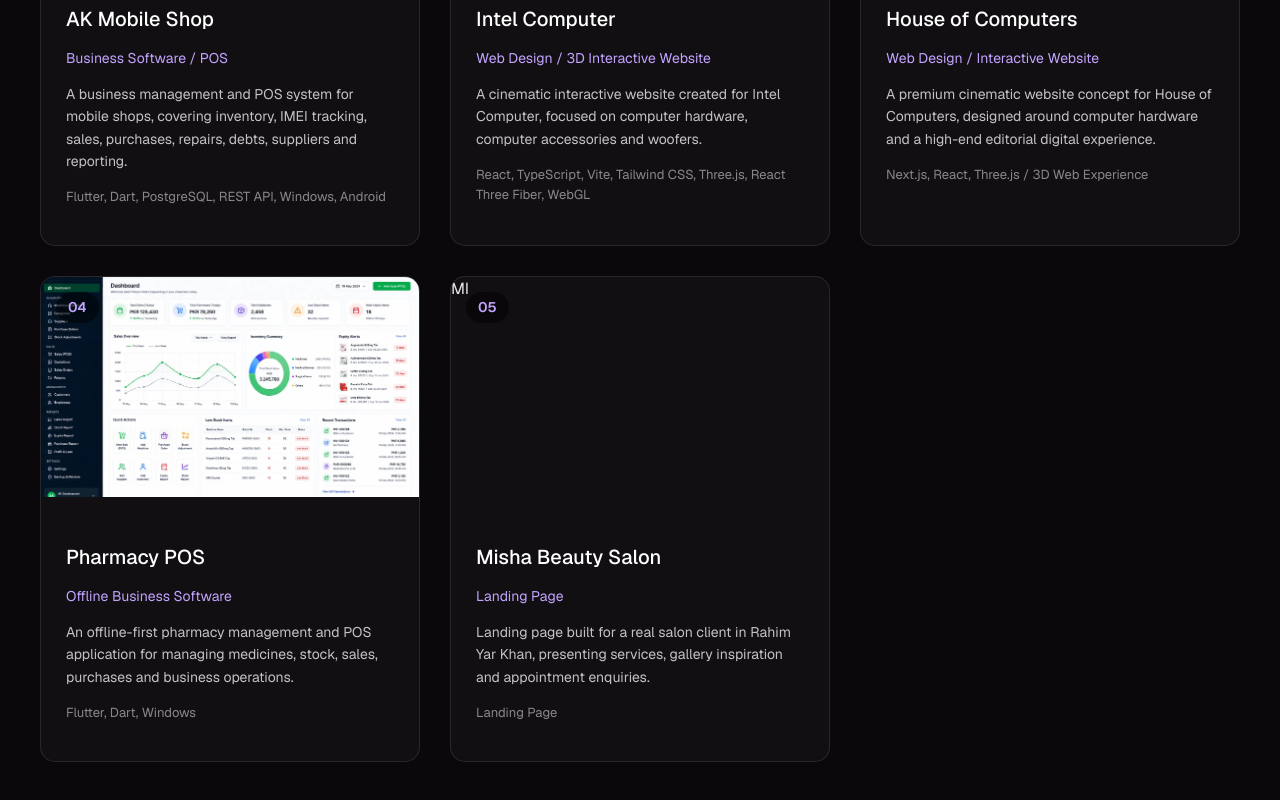
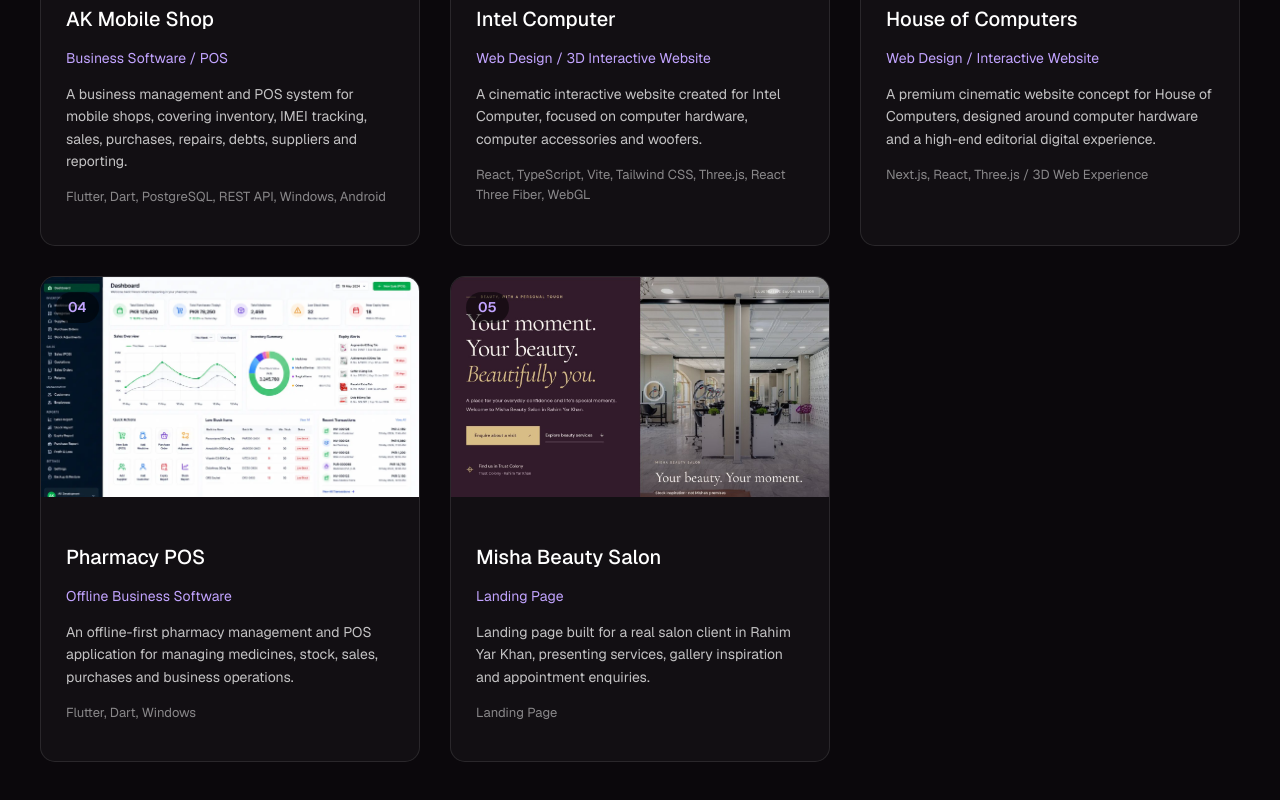
Before and after one commit to u737300-ui/portfolio-website, a React (Vite) app: page /myworks in a window 1280 px wide. Shown: the part 675-1475 px from the top of the page. Built offline with nearby package versions, Linux system fonts and the light colour scheme.

Commit message:
Add Misha Beauty Salon card image to config
Add image: /projects/misha-beauty-salon.jpg to the Misha Beauty Salon entry; all other fields unchanged.

```diff
--- a/src/config.ts
+++ b/src/config.ts
@@ -60,7 +60,7 @@ export const config = {
             technologies: "Flutter, Dart, Windows",
             features: ["Medicine inventory and stock", "Purchases and sales", "Customer records and expiry tracking", "Business reports"],
             image: "/projects/pharmacy-pos.webp",
-            status: "Ongoing project" }, { id: 5, title: "Misha Beauty Salon", category: "Landing Page", description: "Landing page built for a real salon client in Rahim Yar Khan, presenting services, gallery inspiration and appointment enquiries.", technologies: "Landing Page", features: ["Service categories and gallery inspiration", "WhatsApp appointment enquiry", "Location in Trust Colony, Rahim Yar Khan"], link: "https://miishasaloon.vercel.app", status: "Live Demo"
+            status: "Ongoing project" }, { id: 5, title: "Misha Beauty Salon", category: "Landing Page", description: "Landing page built for a real salon client in Rahim Yar Khan, presenting services, gallery inspiration and appointment enquiries.", technologies: "Landing Page", features: ["Service categories and gallery inspiration", "WhatsApp appointment enquiry", "Location in Trust Colony, Rahim Yar Khan"], link: "https://miishasaloon.vercel.app", image: "/projects/misha-beauty-salon.jpg", status: "Live Demo"
         }
     ] as Project[],
     contact: {
```
